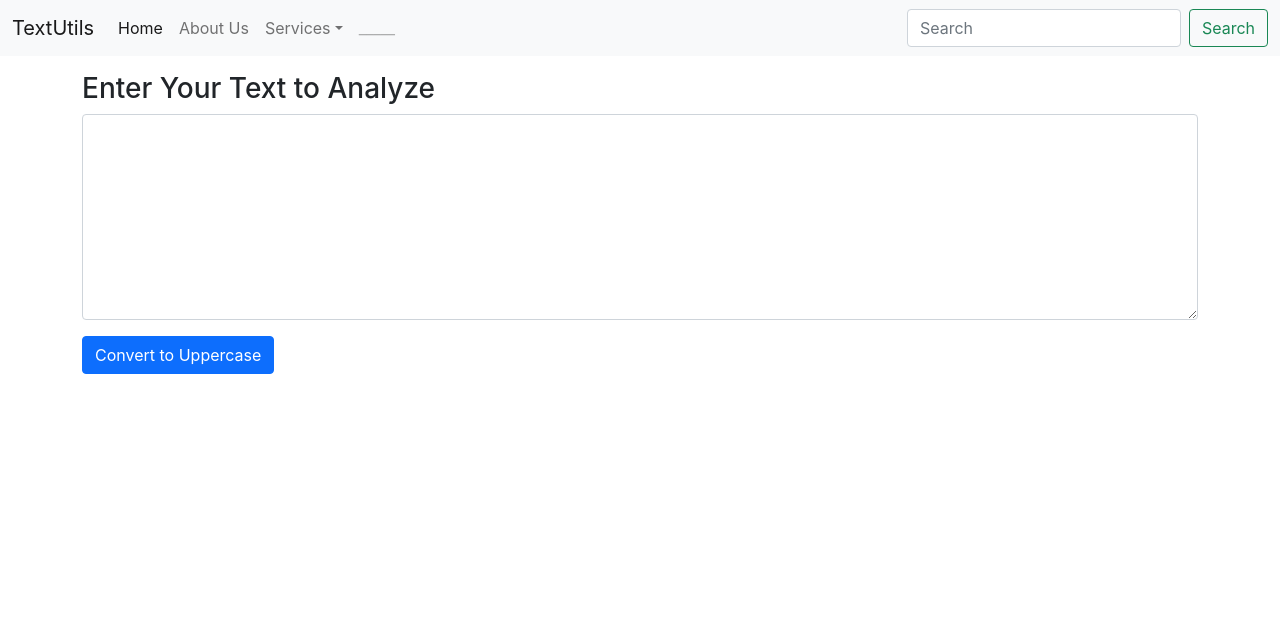
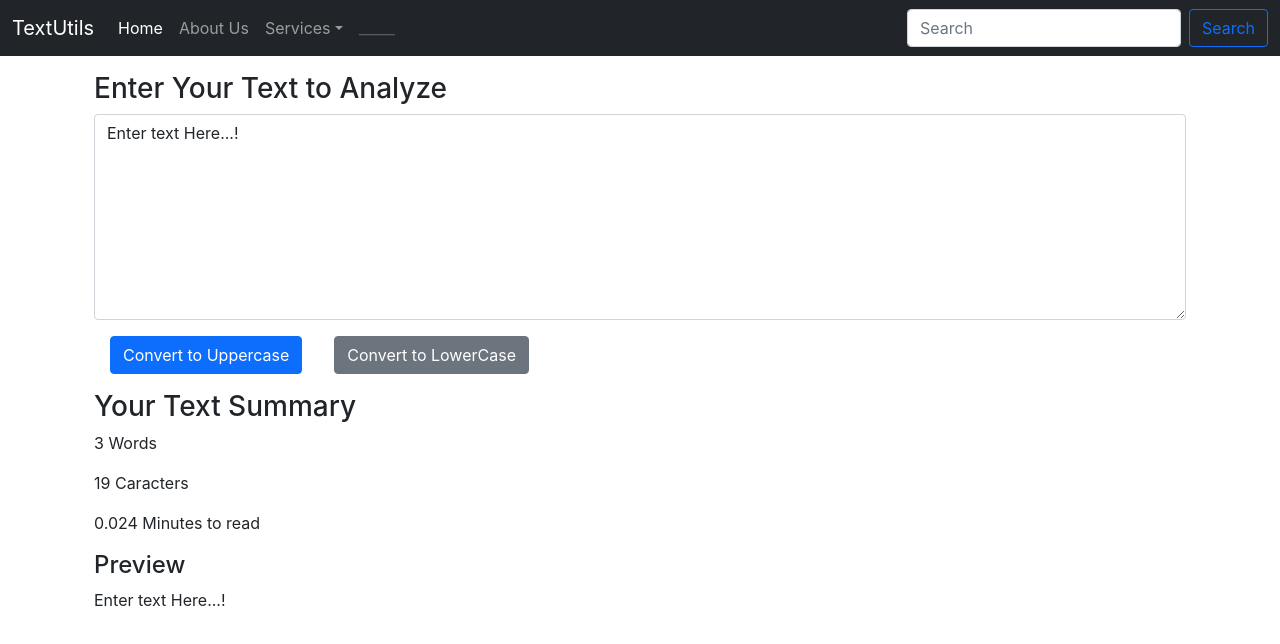
Before and after one commit to sanwalkhan/textutlis.co, a React (Create React App) app in the folder textutils/: page / in a window 1280 px wide. Shown: the top 644 px of the page. Built offline with nearby package versions, Linux system fonts and the light colour scheme.

Commit message:
textforms.js
adding some more functions

```diff
--- a/textutils/src/components/Navbar.js
+++ b/textutils/src/components/Navbar.js
@@ -4,7 +4,7 @@
 export default function Navbar(props) {
   return (
     <div>
-    <nav className="navbar navbar-expand-lg navbar-light bg-light">
+    <nav className="navbar navbar-expand-lg navbar-dark bg-dark">
     <div className="container-fluid">
       <a className="navbar-brand" > {props.title} </a>
       <button className="navbar-toggler" type="button" data-bs-toggle="collapse" data-bs-target="#navbarSupportedContent" aria-controls="navbarSupportedContent" aria-expanded="false" aria-label="Toggle navigation">
@@ -35,7 +35,7 @@
         </ul>
         <form className="d-flex">
           <input className="form-control me-2" type="search" placeholder="Search" aria-label="Search"/>
-          <button className="btn btn-outline-success" type="submit">Search</button>
+          <button className="btn btn-outline-primary" type="submit">Search</button>
         </form>
       </div>
     </div>
--- a/textutils/src/components/textForm.js
+++ b/textutils/src/components/textForm.js
@@ -1,14 +1,52 @@
-import React , {useState} from "react";
+import React, { useState } from "react";
 
 export default function TXextForm(props) {
+  const [text, settext] = useState("Enter text Here...!");
+
+  const handleClickUPC = () => {
+    let newtext = text.toUpperCase();
+    settext(newtext);
+  };
+
+  const handleClickLOC = ()=>{
+    let newtext = text.toLowerCase();
+    settext(newtext);
+  }
+
+  const handleonchange = (e) => {
+    settext(e.target.value);
+  };
   return (
     <div>
-    <h3>{props.heading}</h3>
+    <div className="container">
+      <h3>{props.heading}</h3>
 
       <div className="mb-3">
-        <textarea className="form-control" id="box" rows="8"></textarea>
+        <textarea
+          className="form-control"
+          value={text}
+          onChange={handleonchange}
+          id="box"
+          rows="8"
+        ></textarea>
       </div>
-      <button className="btn btn-primary">Convert to Uppercase</button>
+      <button className="btn btn-primary mx-3" onClick={handleClickUPC}>
+        Convert to Uppercase
+      </button>
+
+      <button className="btn btn-secondary mx-3" onClick={handleClickLOC}>
+        Convert to LowerCase
+      </button>
+    </div>
+    <div className="container my-3">
+    <h3>Your Text Summary</h3>
+    <p>{text.split(" ").length} Words</p>
+    <p>{text.length} Caracters</p>
+    <p>{0.008 * text.split(" ").length} Minutes to read </p>
+    <h4>Preview</h4>
+    <p>{text}</p>
+    </div>
+
     </div>
   );
 }
```
